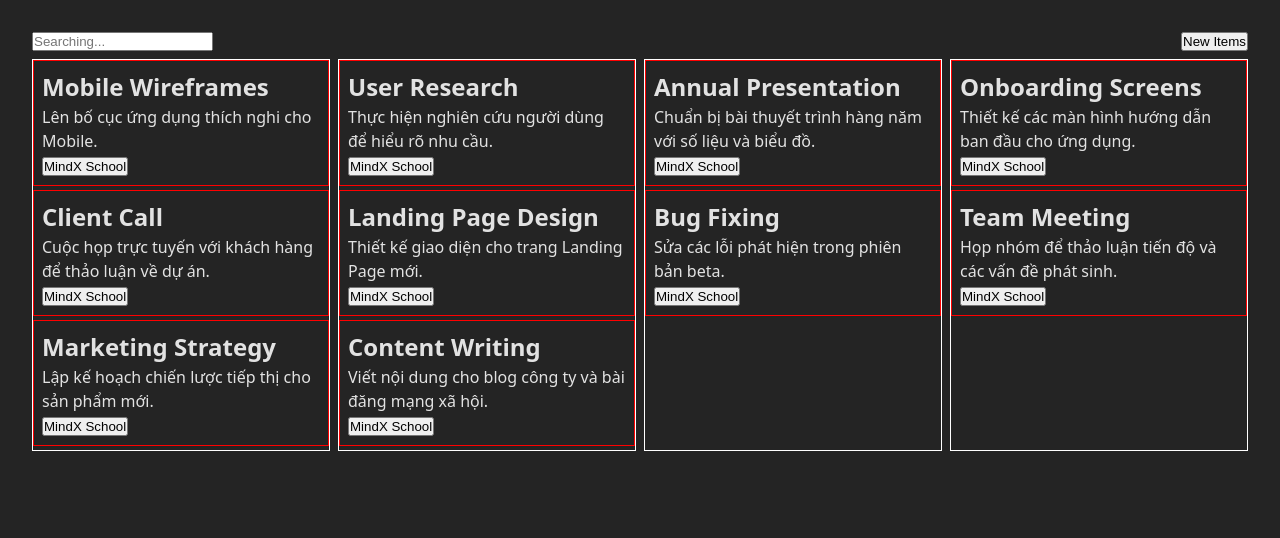
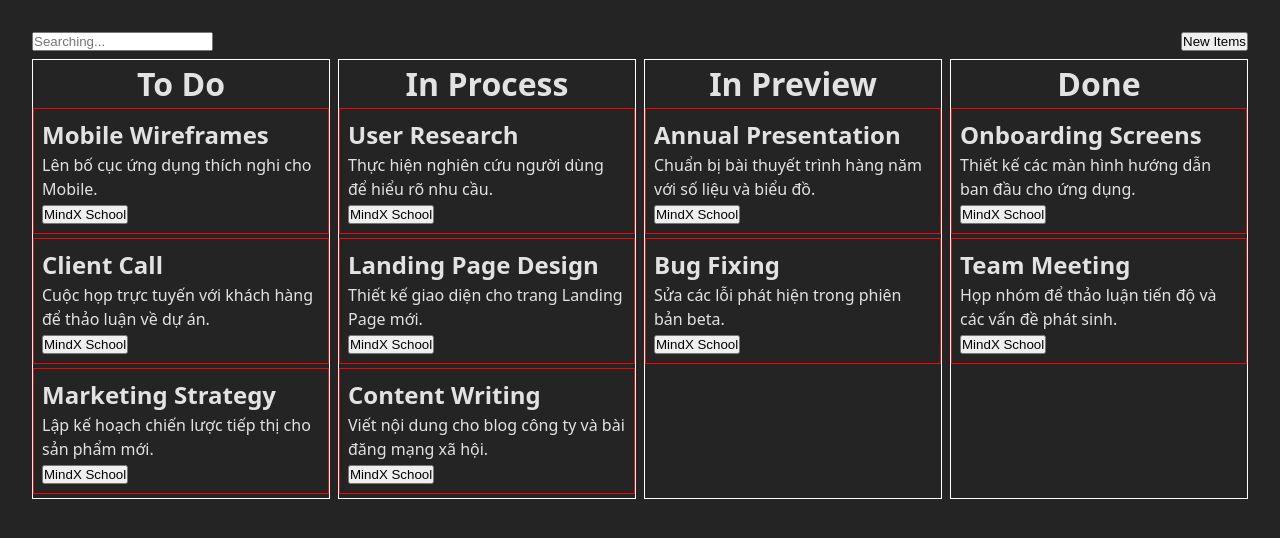
Before and after one commit to phamdactai9x66/CIJS104, a React (Vite) app: page / in a window 1280 px wide. Shown: the top 538 px of the page. Built offline with nearby package versions, Linux system fonts and the light colour scheme.

Commit message:
implement feture search items

```diff
--- a/src/App.jsx
+++ b/src/App.jsx
@@ -1,4 +1,4 @@
-import React from "react";
+import React, { useState } from "react";
 import "./App.css";
 // import Card from "./Components/Card";
 import Header from "./Components/Header";
@@ -7,26 +7,32 @@ import Modal from "./Components/Modal";
 import { statusEnums, tasks } from "./utils/constants";
 
 function App() {
+  const [data, setData] = useState([...tasks]);
+
   return (
     <React.Fragment>
       <div className="App">
-        <Header />
+        <Header setData={setData} />
 
         <div className="container">
           <div className="col">
-            <ListCard tasks={tasks} targetStatus={statusEnums.TODO} />
+            <h1>To Do</h1>
+            <ListCard tasks={data} targetStatus={statusEnums.TODO} />
           </div>
 
           <div className="col">
-            <ListCard tasks={tasks} targetStatus={statusEnums.IN_PROGRESS} />
+            <h1>In Process</h1>
+            <ListCard tasks={data} targetStatus={statusEnums.IN_PROGRESS} />
           </div>
 
           <div className="col">
-            <ListCard tasks={tasks} targetStatus={statusEnums.IN_REVIEW} />
+            <h1>In Preview</h1>
+            <ListCard tasks={data} targetStatus={statusEnums.IN_REVIEW} />
           </div>
 
           <div className="col">
-            <ListCard tasks={tasks} targetStatus={statusEnums.DONE} />
+            <h1>Done</h1>
+            <ListCard tasks={data} targetStatus={statusEnums.DONE} />
           </div>
         </div>
       </div>
--- a/src/Components/Header.jsx
+++ b/src/Components/Header.jsx
@@ -1,9 +1,33 @@
 import React from "react";
+import { tasks } from "../utils/constants";
 
-const Header = () => {
+const Header = (props) => {
+  const onSearch = (event) => {
+    const searchTask = tasks.filter((task) => {
+      const searchTitle = task.title.toLowerCase();
+      const searchDescription = task.description.toLowerCase();
+
+      // input value
+      const searchValue = event.target.value.toLowerCase();
+
+      const isTitleMatch = searchTitle.indexOf(searchValue) !== -1;
+
+      const isDescriptionMatch = searchDescription.indexOf(searchValue) !== -1;
+
+      return isTitleMatch || isDescriptionMatch;
+    });
+
+    props.setData(searchTask);
+  };
   return (
     <div style={{ display: "flex", justifyContent: "space-between" }}>
-      <input type="text" name="" id="" placeholder="Searching..." />
+      <input
+        type="text"
+        name=""
+        id=""
+        onChange={onSearch}
+        placeholder="Searching..."
+      />
 
       <button>New Items</button>
     </div>
```
